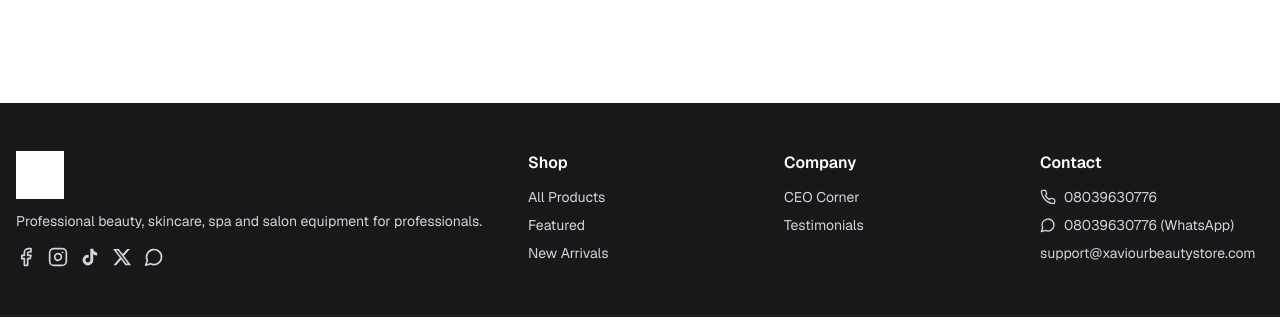
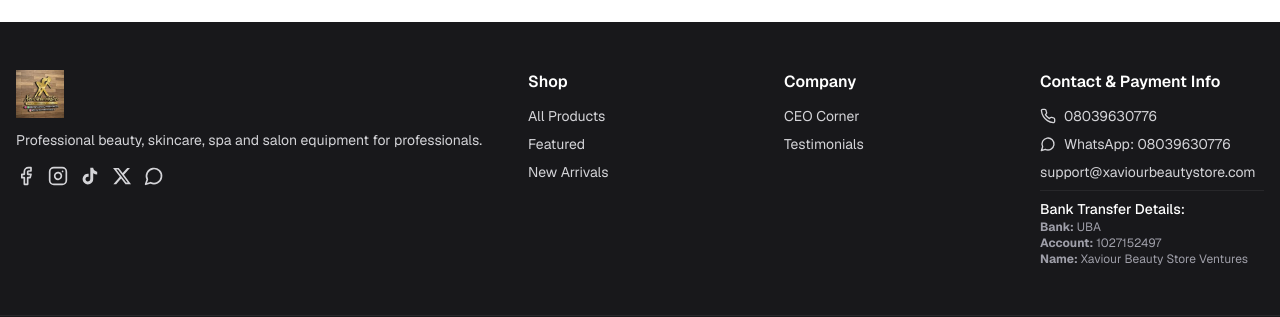
Before and after one commit to lorantech/xaviourbeauty-store-, a Next.js app in the folder frontend/: page /cart in a window 1280 px wide. Shown: the part 436-753 px from the top of the page. Built offline with nearby package versions, Linux system fonts and the light colour scheme; no server answers.

Commit message:
Fix footer logo, add WhatsApp to social media, add bank details to footer, add WhatsApp prompt with screenshot instruction to bank transfer modal

```diff
--- a/frontend/src/app/checkout/page.tsx
+++ b/frontend/src/app/checkout/page.tsx
@@ -114,7 +114,7 @@ export default function Checkout() {
           </button>
         </form>
 
-        {showBankModal && bankDetails && (
+{showBankModal && bankDetails && (
           <div className="fixed inset-0 bg-black/60 flex items-center justify-center z-50 p-4">
             <div className="bg-white rounded-lg max-w-md w-full p-6 space-y-4">
               <h2 className="text-xl font-bold">Bank Transfer Details</h2>
@@ -125,7 +125,19 @@ export default function Checkout() {
                 <p><strong>Amount:</strong> ₦{(cart as any)?.total?.toLocaleString() || (cart as any)?.subtotal?.toLocaleString()}</p>
                 <p><strong>Order Reference:</strong> {orderId}</p>
               </div>
-              <p className="text-xs text-gray-600">Make transfer via ATM, USSD, or Bank App. After payment, go to your Account &gt; Orders and submit proof of payment (receipt/screenshot).</p>
+              <div className="bg-amber-50 border border-amber-200 rounded-lg p-4 space-y-3">
+                <p className="font-semibold text-amber-800 flex items-center gap-2">
+                  <svg className="w-5 h-5" fill="none" stroke="currentColor" viewBox="0 0 24 24" strokeWidth="2"><path d="M12 9v3m0 0v3m0-3h3m-3 0H9m12 0a9 9 0 10-18 0 9 9 0 0018 0z" /><path d="M12 19.5a7.5 7.5 0 01-7.5-7.5 7.5 7.5 0 0115 0z" /></svg>
+                  <span>After Payment - Send Proof to WhatsApp</span>
+                </p>
+                <div className="space-y-2 text-sm text-amber-700">
+                  <p><strong>1.</strong> Complete the transfer using the details above</p>
+                  <p><strong>2.</strong> Take a screenshot of the successful transfer/receipt</p>
+                  <p><strong>3.</strong> Send screenshot to WhatsApp: <a href="https://wa.me/2348039630776" target="_blank" rel="noopener noreferrer" className="font-semibold underline hover:text-amber-900">08039630776</a></p>
+                  <p><strong>4.</strong> Include your <strong>Order Reference: {orderId}</strong> in the message</p>
+                </div>
+                <p className="text-xs text-amber-600">Your order will be confirmed once we verify the payment.</p>
+              </div>
               <div className="flex gap-2">
                 <button onClick={goToAccount} className="flex-1 bg-brand text-white py-2 rounded">Go to Orders</button>
                 <button onClick={() => setShowBankModal(false)} className="flex-1 border py-2 rounded">Close</button>
--- a/frontend/src/components/Footer.tsx
+++ b/frontend/src/components/Footer.tsx
@@ -18,11 +18,16 @@ function XIcon({ size = 18 }: { size?: number }) {
 }
 
 export default function Footer() {
+  const whatsappNumber = "2348039630776";
+  const bankAccount = "1027152497";
+  const bankName = "UBA";
+  const accountName = "Xaviour Beauty Store Ventures";
+
   return (
     <footer className="bg-zinc-900 text-zinc-300 mt-20">
       <div className="max-w-7xl mx-auto px-4 py-12 grid grid-cols-1 md:grid-cols-5 gap-8">
         <div className="md:col-span-2">
-          <img src="/xaviour-logo.jpg" onError={(e) => { const img = e.currentTarget as HTMLImageElement; if (img.src.includes('xaviour-logo')) img.src = '/xaviour%20logo.jpg'; }} alt="Xaviourbeautystore" className="h-12 w-auto mb-3 brightness-0 invert" />
+          <img src="/xaviour-logo.jpg" onError={(e) => { const img = e.currentTarget as HTMLImageElement; if (img.src.includes('xaviour-logo')) img.src = '/xaviour%20logo.jpg'; }} alt="Xaviourbeautystore" className="h-12 w-auto mb-3" />
           <p className="text-sm">Professional beauty, skincare, spa and salon equipment for professionals.</p>
           <div className="flex items-center gap-3 mt-4">
             <a href="https://www.facebook.com/xaviourbeautystore" target="_blank" rel="noopener noreferrer" className="hover:text-brand transition" aria-label="Facebook">
@@ -37,7 +42,7 @@ export default function Footer() {
             <a href="https://x.com/xaviourbeautystore" target="_blank" rel="noopener noreferrer" className="hover:text-brand transition" aria-label="X">
               <XIcon size={20} />
             </a>
-            <a href="https://wa.me/2348097513421" target="_blank" rel="noopener noreferrer" className="hover:text-brand transition" aria-label="WhatsApp">
+            <a href={`https://wa.me/${whatsappNumber}`} target="_blank" rel="noopener noreferrer" className="hover:text-brand transition" aria-label="WhatsApp">
               <MessageCircle size={20} />
             </a>
           </div>
@@ -58,11 +63,17 @@ export default function Footer() {
           </ul>
         </div>
         <div>
-          <h4 className="text-white font-semibold mb-3">Contact</h4>
+          <h4 className="text-white font-semibold mb-3">Contact & Payment Info</h4>
           <ul className="space-y-2 text-sm">
             <li className="flex items-center gap-2"><Phone size={16} /> <a href="tel:+2348039630776" className="hover:text-brand">08039630776</a></li>
-            <li className="flex items-center gap-2"><MessageCircle size={16} /> <a href="https://wa.me/2348039630776" target="_blank" rel="noopener noreferrer" className="hover:text-brand">08039630776 (WhatsApp)</a></li>
+            <li className="flex items-center gap-2"><MessageCircle size={16} /> <a href={`https://wa.me/${whatsappNumber}`} target="_blank" rel="noopener noreferrer" className="hover:text-brand">WhatsApp: 08039630776</a></li>
             <li>support@xaviourbeautystore.com</li>
+            <li className="pt-2 border-t border-zinc-800">
+              <p className="font-medium text-white">Bank Transfer Details:</p>
+              <p className="text-xs text-zinc-400"><strong>Bank:</strong> {bankName}</p>
+              <p className="text-xs text-zinc-400"><strong>Account:</strong> {bankAccount}</p>
+              <p className="text-xs text-zinc-400"><strong>Name:</strong> {accountName}</p>
+            </li>
           </ul>
         </div>
       </div>
```
